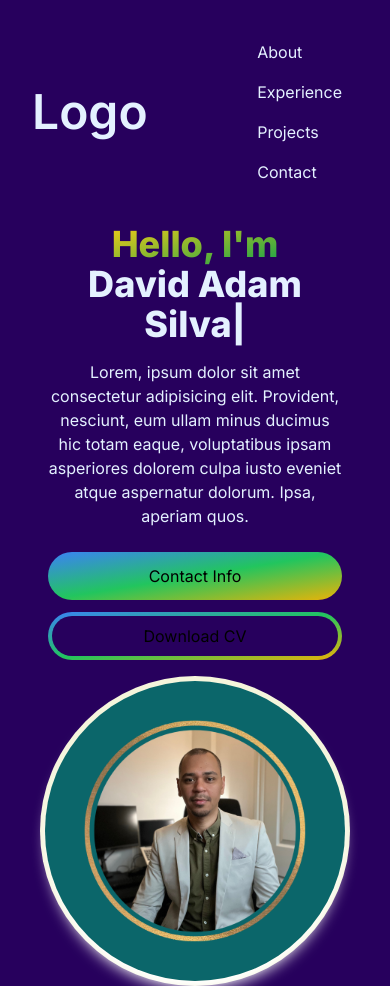
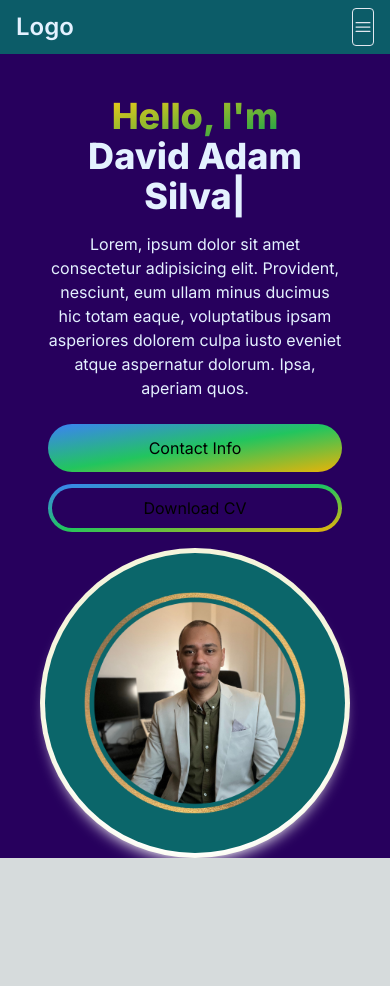
Before and after one commit to DavidAdam1323/my_portfolio_project, a Next.js app: page / in a window 390 px wide. After the commit the page ends 858 px from the top, so only its background shows below. Built offline with nearby package versions, Linux system fonts and the light colour scheme.

Commit message:
mobile navbar added on the Navbar.jsx file with hamburger icon and X close icon, also added some logic with react useState/onClick event

```diff
--- a/package.json
+++ b/package.json
@@ -9,6 +9,7 @@
     "lint": "next lint"
   },
   "dependencies": {
+    "@heroicons/react": "^2.1.3",
     "next": "14.2.3",
     "react": "^18",
     "react-dom": "^18",
--- a/src/app/components/Navbar.jsx
+++ b/src/app/components/Navbar.jsx
@@ -1,6 +1,8 @@
-import React from "react";
+"use client";
+import React, { useState } from "react";
 import Link from "next/link";
 import NavLink from "./Navlink";
+import { Bars3Icon, XMarkIcon } from "@heroicons/react/24/solid";
 
 const navLinks = [
   {
@@ -22,14 +24,36 @@
 ];
 
 const Navbar = () => {
+  const [navbarOpen, setNavBarOpen] = useState(false);
+
   return (
-    <nav>
-      <div className="flex flex-wrap items-center justify-between mx-auto p-8">
-        <Link href={"/"} className="text-5xl text-[#E4F1FF] font-semibold">
+    <nav className="fixed top-0 left-0 right-0 z-10 bg-[#0B666A] bg-opacity-90">
+      <div className="flex flex-wrap items-center justify-between mx-auto px-4 py-2">
+        <Link
+          href={"/"}
+          className="text-2xl md:text-5xl text-[#E4F1FF] font-semibold"
+        >
           Logo
         </Link>
-        <div className="menu block md:w-auto" id="navbar">
-          <ul>
+        <div className="mobile-menu block md:hidden">
+          {!navbarOpen ? (
+            <button
+              onClick={() => setNavBarOpen(true)}
+              className="flex items-center px3 py-2 border rounded border-slate-200 text-slate-200 hover:text-white hover:border-white"
+            >
+              <Bars3Icon className="h-5 w-5" />
+            </button>
+          ) : (
+            <button
+              onClick={() => setNavBarOpen(false)}
+              className="flex items-center px3 py-2 border rounded border-slate-200 text-slate-200 hover:text-white hover:border-white"
+            >
+              <XMarkIcon className="h-5 w-5" />
+            </button>
+          )}
+        </div>
+        <div className="menu hidden md:block md:w-auto" id="navbar">
+          <ul className="flex p-4 md:p-0 md:flex-row md:space-x-8 mt-0">
             {navLinks.map((link, index) => (
               <li key={index}>
                 <NavLink href={link.path} title={link.title} />
--- a/src/app/page.js
+++ b/src/app/page.js
@@ -6,7 +6,7 @@
   return (
     <main className="flex min-h-screen flex-col bg-[#27005D]">
       <Navbar />
-      <div className="containe max-auto px-12 py-4r">
+      <div className="containe mt-24 max-auto px-12 py-4r">
         <HeroSection />
       </div>
     </main>
```
Also changed, not shown: 1 other file (tests, documents, lock files or other folders).
